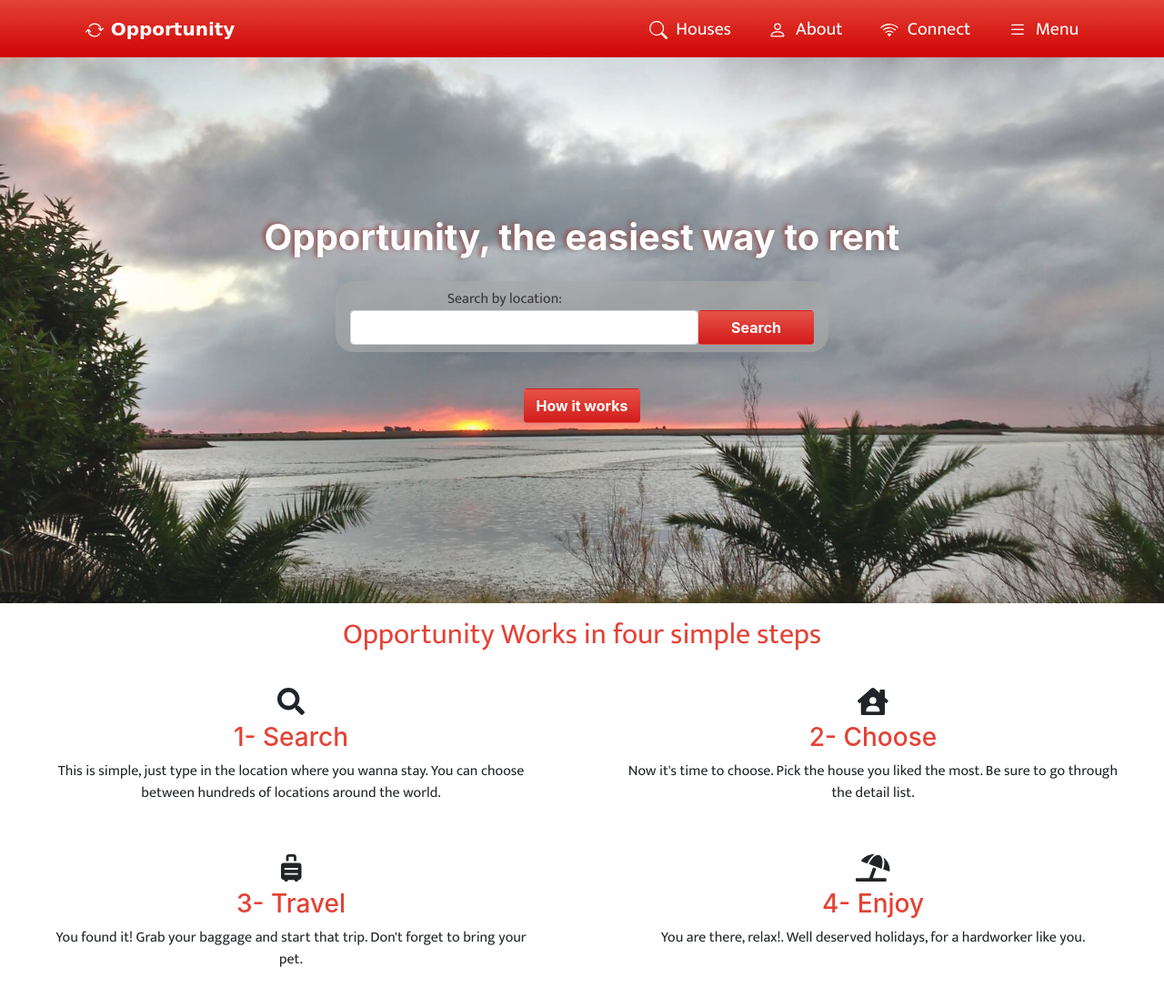
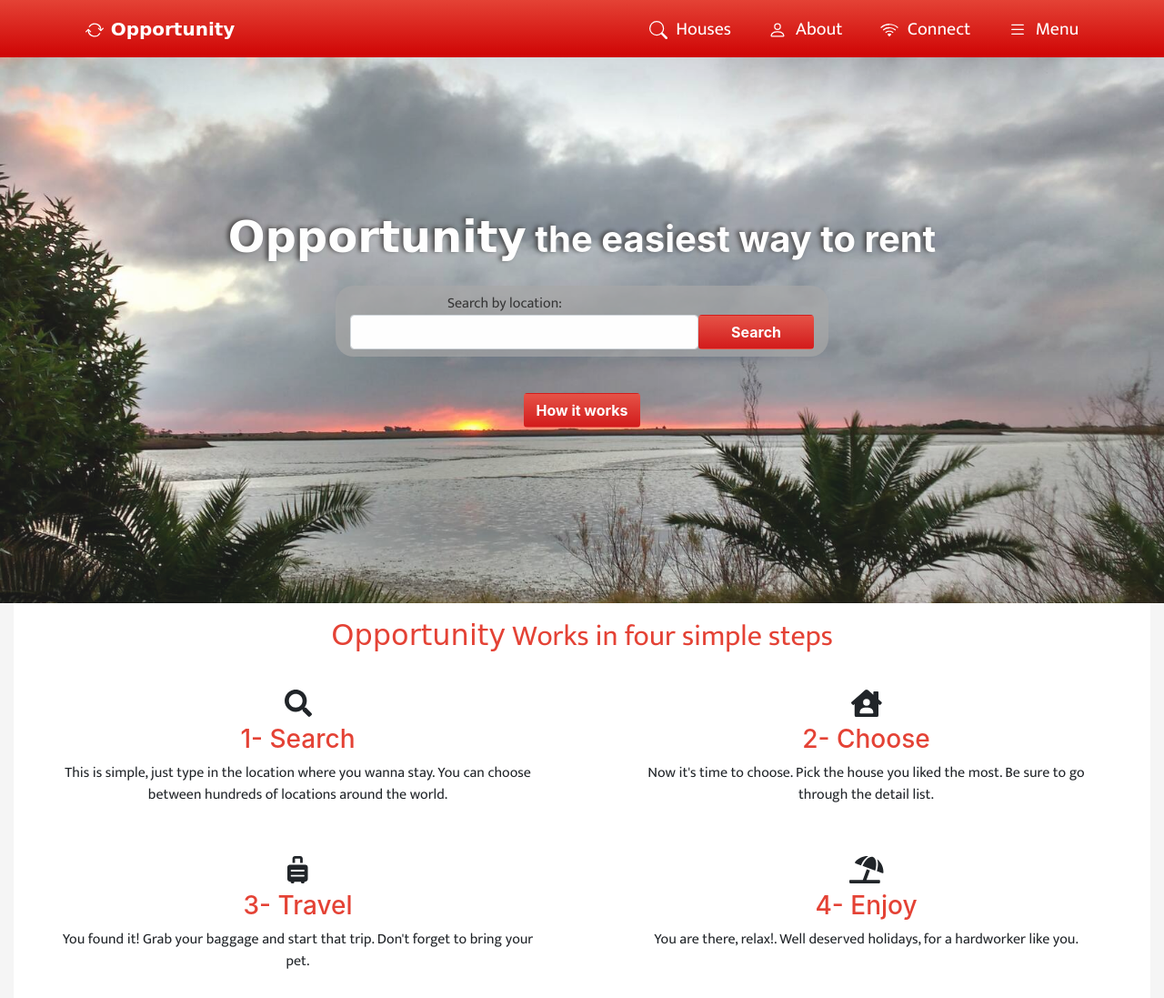
Before and after one commit to epinczinger/capstone, a plain HTML site: page index.html in a window 1280 px wide. Shown: the top 1097 px of the page at 91% size. Drawn offline with nearby package versions, Linux system fonts and the light colour scheme; a web font is replaced by a local one.

Commit message:
title animation add

```diff
--- a/css/scss/style.scss
+++ b/css/scss/style.scss
@@ -1,5 +1,3 @@
-// font-family: 'Mukta', sans-serif;
-// font-family: 'MuseoModerno', cursive;
 
 $opportunity-font: 'MuseoModerno', cursive, sans-serif, Helvetica ;
 $main-font: 'Mukta', sans-serif, Helvetica;
@@ -8,6 +6,7 @@ $main-color: #E44235;
 html {
     box-sizing: border-box;
 }
+
 body {
     background-color: rgb(245, 245, 245);
 }
@@ -20,7 +19,7 @@ p, h2 {
     box-sizing: inherit;
 }
 
-.main {
+.adds, .four-steps {
     max-width: 1400px;
     margin:0 auto;
 }
@@ -33,11 +32,9 @@ p, h2 {
         transition: all 1s ease-out;
     }
 
-
 }
 
-.logo
-{
+.logo {
     font-family: $opportunity-font;
     font-size: 20px;
 }
@@ -58,17 +55,30 @@ p, h2 {
             font: 700 large;
             color : rgb(34, 34, 34);
         }
+
     }
 
     h1 {
         font-weight: bold;
-        text-shadow: -3px -1px 5px rgba(136, 61, 61, 0.937);
+        text-shadow: -3px -1px 5px rgba(48, 46, 46, 0.937);
+
+        span {
+            font-size: 1.2em;
+            font-family: $opportunity-font;
+            animation-duration: 5s;
+            animation-name: opportunity;
+            animation-iteration-count: infinite;
+        }
+        @keyframes opportunity {
+            from {
+              color: inherit;
+            }
+
+            to {
+              color: #cf0404;
+            }
+          }
     }
-
-    span {
-        font: 700 $opportunity-font;
-    }
-
 
     p {
         color: black;
@@ -82,16 +92,28 @@ p, h2 {
 
 .four-steps {
     background-color: white;
+
+    .steps-icon {
+        transition: color 1s ease, font-size 1s ease ;
+    }
+
+    .steps-icon:hover {
+        color: $main-color;
+        cursor: pointer;
+        font-size: 45px;
+    }
+
     i {
         font-size: 30px;
     }
-    h2{
+
+    h2 {
         font: large 700;
         color: $main-color;
+
         span {
-            font: $opportunity-font;
+            font-family: $opportunity-font;
         }
-
     }
 
     h3 {
@@ -104,11 +126,7 @@ p, h2 {
 .adds {
 
     img {
-
         border-radius: 50%;
-        // max-width: 280px;
-        // max-height: 280px;
-
     }
 
     h2 {
@@ -128,7 +146,6 @@ p, h2 {
 
 .add1 {
     background-color:rgb(86, 126, 214);
-
 }
 
 .add2 {
@@ -148,6 +165,7 @@ p, h2 {
         justify-content: space-around;
         align-items: center;
         flex-wrap: wrap;
+
         a {
             padding: 6px;
             text-decoration: none;
@@ -181,6 +199,7 @@ p, h2 {
 
     .footer-bottom {
         background-color: rgb(77, 73, 73);
+
         a {
             color: $main-color;
         }
@@ -191,10 +210,12 @@ p, h2 {
 .search-main {
     max-width: 1400px;
     margin: 0 auto;
+
     h3 {
         font: 700 40px $main-font;
         color: rgb(120, 120, 120);
     }
+
     .row-form {
         background-color: rgb(238, 238, 238);
     }
@@ -202,24 +223,26 @@ p, h2 {
 
 
 .main-form {
-
     max-width: 700px;
     border-radius: 10px;
+
     label {
         font-weight: 700;
     }
+
     .btn {
         color: white;
         background-color: rgb(40, 133, 255);
-
     }
 }
 
 .search-results {
+
     h2 {
         color: rgb(120, 120, 120);
         font: 700 40px $main-font;
     }
+
     .results {
         display: flex;
         justify-content: center;
@@ -228,6 +251,7 @@ p, h2 {
         border: 5px solid white;
         width: 300px;
         height: 300px;
+
         .bi-arrow-repeat {
             font-size: 70px;
             color: white;
@@ -244,19 +268,21 @@ p, h2 {
     .row {
         background-color: rgb(230, 230, 230);
     }
+
     img {
-
         float: left;
     }
+
     h2 {
         font: 700 40px $main-font;
         color: rgb(94, 94, 94);
     }
+
     p {
         font: 700 large $main-font;
-
         color: $main-color;
     }
+
     span {
         color: rgb(120, 120, 120);
         text-decoration: underline;
@@ -282,19 +308,20 @@ p, h2 {
         width: 740px;
     }
 
-
-
 }
 
 
 .register-form {
+
     input {
         background-color:rgb(200, 200, 200);
         margin-bottom: 10px;
         border-radius: 3px;
         border-bottom: 2px dotted rgb(94, 94, 94);
     }
+
     label {
+
         font: 700 large $main-font;
         color: rgb(94, 94, 94);
     }
--- a/index.html
+++ b/index.html
@@ -82,7 +82,7 @@
     <!-- MAIN SEARCH SECTION  -->
 
     <div class=" search-page row flex-column justify-content-center text-center text-white">
-      <h1><span>Opportunity</span>, the easiest way to rent</h1>
+      <h1><span>Opportunity</span> the easiest way to rent</h1>
 
       <form action="searchresults.html" class="form-inline form m-3 mx-auto px-3 align-self-center">
         <p class="pt-2 mb-0 col-md-8">Search by location:</p>
@@ -99,23 +99,23 @@
     <div class="four-steps text-center row" id="four-steps">
       <h2 class="col-12 my-3"><span>Opportunity</span> Works in four simple steps</h2>
       <div class="search col-12 col-lg-6 px-5 my-3">
-        <i class="fas fa-search"></i>
+        <i class="fas fa-search steps-icon"></i>
         <h3>1- Search</h3>
         <p> This is simple, just type in the location where you wanna stay. You can choose between hundreds of locations
           around the world.</p>
       </div>
       <div class="house col-12 col-lg-6 px-5 my-3">
-        <i class="fas fa-house-user"></i>
+        <i class="fas fa-house-user steps-icon"></i>
         <h3>2- Choose</h3>
         <p>Now it's time to choose. Pick the house you liked the most. Be sure to go through the detail list.</p>
       </div>
       <div class="travel col-12 col-lg-6 px-5 my-3">
-        <i class="fas fa-suitcase-rolling"></i>
+        <i class="fas fa-suitcase-rolling steps-icon"></i>
         <h3>3- Travel</h3>
         <p> You found it! Grab your baggage and start that trip. Don't forget to bring your pet. </p>
       </div>
       <div class="enjoy col-12 col-lg-6 px-5 my-3">
-        <i class="fas fa-umbrella-beach"></i>
+        <i class="fas fa-umbrella-beach steps-icon"></i>
         <h3>4- Enjoy</h3>
         <p> You are there, relax!. Well deserved holidays, for a hardworker like you.</p>
       </div>
```
Also changed, not shown: css/style.css, 1 other file.
